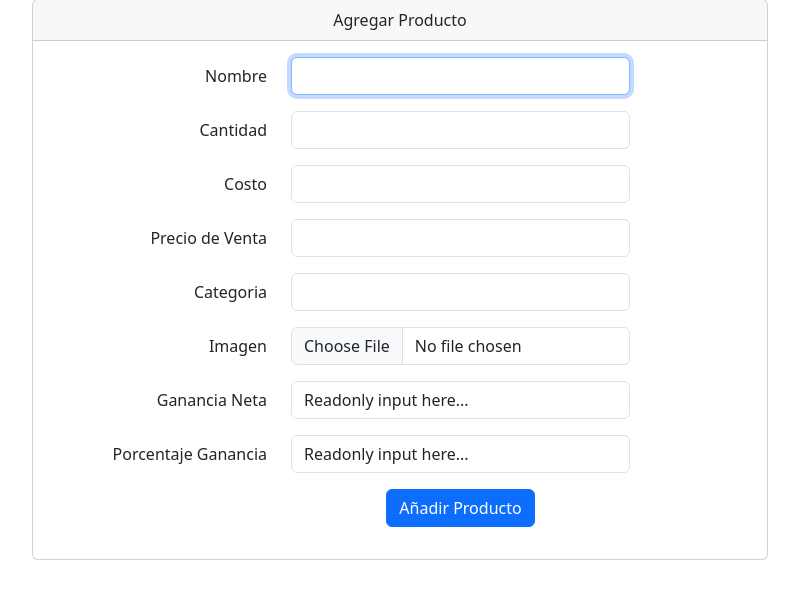
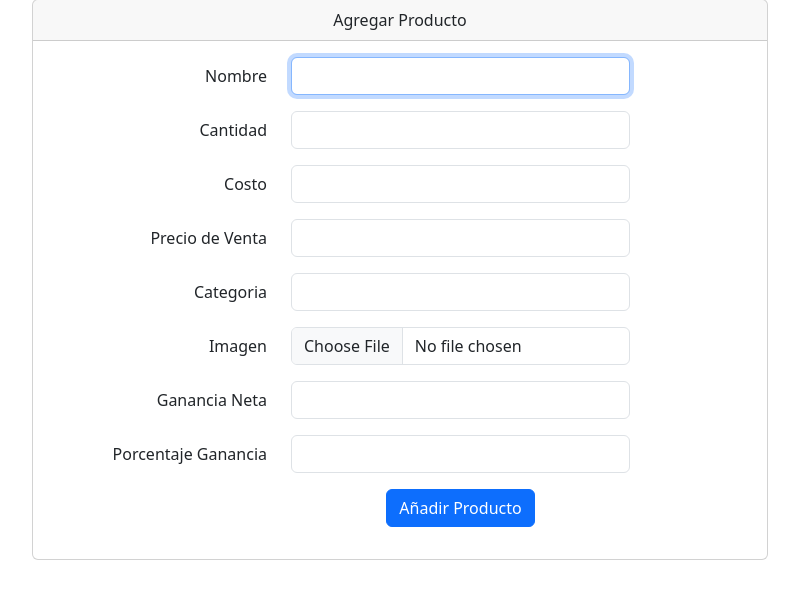
Before and after one commit to Mau5trakt/Inventory, a Flask app: page /agregar-productos in a window 1280 px wide. Shown: the part 143-742 px from the top of the page, without its empty margins (240-1039 px from the left). Run offline with Flask 3, Linux system fonts and the light colour scheme; some libraries are stand-ins or nearby versions.

Commit message:
refactor: deleted default value in the inputs

```diff
--- a/templates/agregar-producto.html
+++ b/templates/agregar-producto.html
@@ -66,7 +66,7 @@
                 <label for="ganancia-neta" class="col-md-4 col-form-label text-md-end">Ganancia Neta</label>
 
                 <div class="col-md-6">
-                  <input id="ganancia-neta" class="form-control" type="text" value="Readonly input here..." aria-label="readonly input example" readonly>
+                  <input id="ganancia-neta" class="form-control" type="text"  readonly>
                 </div>
               </div>
 
@@ -74,7 +74,7 @@
                 <label for="porcentaje" class="col-md-4 col-form-label text-md-end">Porcentaje Ganancia</label>
 
                 <div class="col-md-6">
-                  <input id="porcentaje" class="form-control" type="text" value="Readonly input here..." aria-label="readonly input example" readonly>
+                  <input id="porcentaje" class="form-control" type="text"  readonly>
                 </div>
               </div>
 
```
